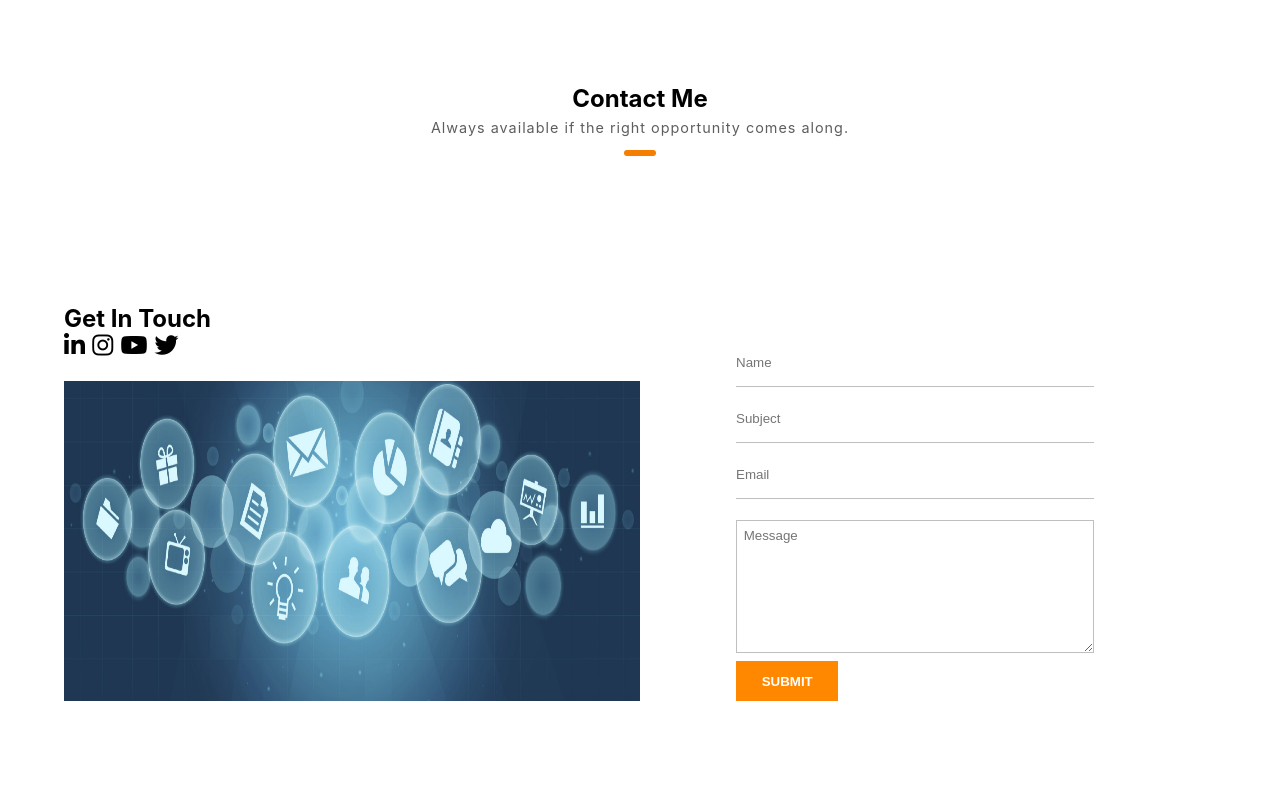
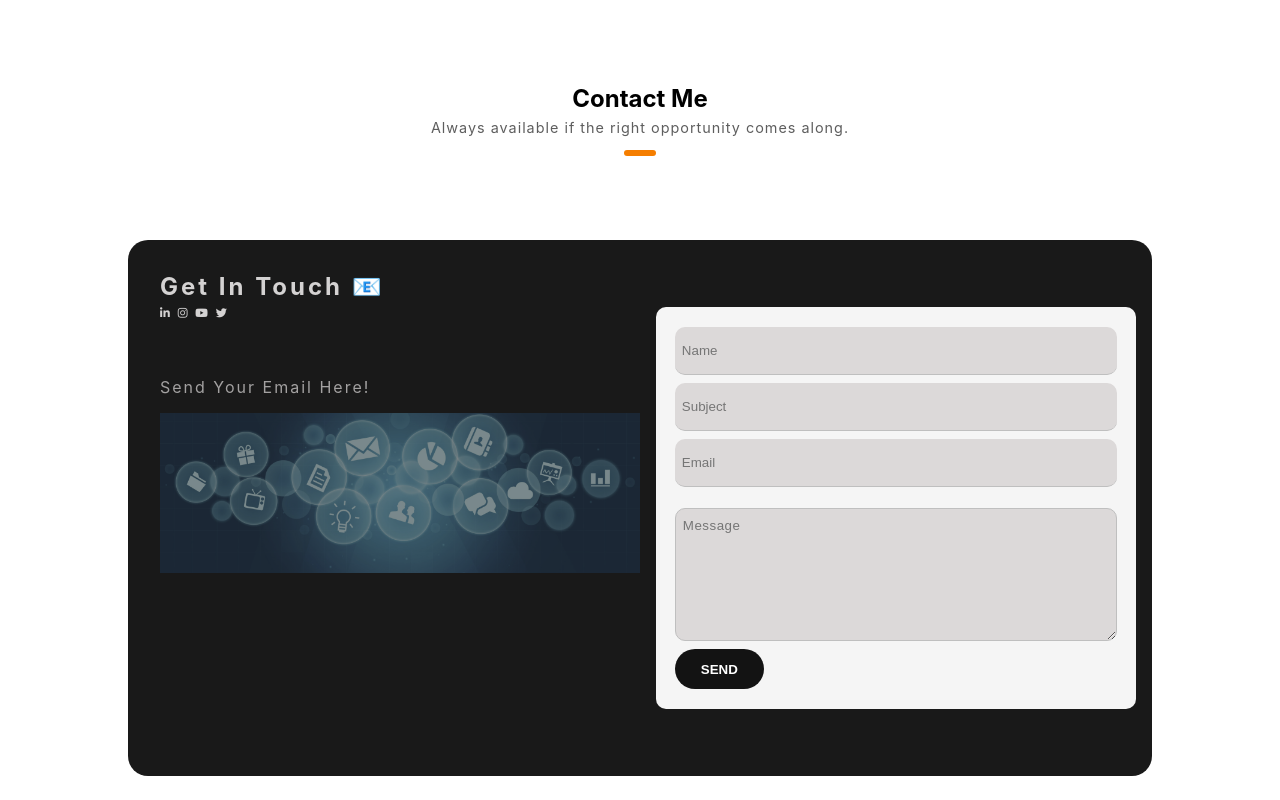
Before and after one commit to amrutapalo/amrutapalo, a React (Create React App) app: page / in a window 1280 px wide. Shown: the part 1600-2400 px from the top of the page. Built offline with nearby package versions, Linux system fonts and the light colour scheme; some icons are missing.

Commit message:
contact styles

```diff
--- a/src/Containers/ContactMe/Contact.css
+++ b/src/Containers/ContactMe/Contact.css
@@ -9,13 +9,39 @@
   display: flex;
   flex-direction: row;
   flex: 1;
-  width: 100%;
-  height: 80%;
+  width: 80%;
+  height: 70%;
+  background-color: rgb(25, 25, 25);
+  margin: 1.5em;
+  border-radius: 20px;
+  padding: 1em;
+  margin-top: 0;
 }
 
 .contact-left {
   flex: 1;
-  padding: 4em;
+  padding: 1em;
+  color: white;
+  position: relative;
+}
+.contact-left-primary-text {
+  letter-spacing: 3px;
+  color: rgb(212, 210, 210);
+}
+.contact-text {
+  letter-spacing: 2px;
+  color: rgb(163, 161, 161);
+  margin-bottom: 1em;
+}
+
+.contact-left .social-media-icons {
+  margin-bottom: 3em;
+}
+
+.contact-image img {
+  height: 10em;
+  width: 100%;
+  opacity: 0.5;
 }
 
 .contact-right {
@@ -34,44 +60,49 @@
   width: 100%;
 }
 
-.contact-image img {
-  height: 20em;
-  width: 100%;
-}
-
-.contact-right form{
-  padding: 2em;
+.contact-right form {
+  background-color: rgb(245, 245, 245);
+  padding: 1.2em;
+  border-radius: 10px;
 }
 .contact-right form input,
-.contact-right form textarea
-{
-  width: 70%;
+.contact-right form textarea {
+  width: 100%;
   height: 3.6em;
   margin-bottom: 0.6em;
   border: none;
   border-bottom: 1px solid rgb(191, 191, 191);
+  background-color: rgb(220, 217, 217);
+  border-radius: 10px;
+  padding: 0.2em;
+  padding-left: 0.5em;
 }
 
-.contact-right form textarea{
+.contact-right form textarea {
   border: 1px solid rgb(191, 191, 191);
   margin-top: 1em;
   height: 10em;
-  padding: 0.5em 0 0 0.5em;
-  font-family:Arial, Helvetica, sans-serif;
+  padding: 0.7em 0 0 0.5em;
+  font-family: Arial, Helvetica, sans-serif;
+  letter-spacing: 0.5px;
 }
 
-.contact-right form button{
+.contact-right form button {
   width: 20%;
   height: 40px;
   color: white;
   font-weight: 800;
+  background-color: rgb(19, 19, 19);
+  border: none;
+  border-radius: 20px;
+}
+.contact-right form button:hover {
+  color: white;
   background-color: rgb(255, 136, 0);
-  border: none;
 }
 
 .contact-right form input:focus,
-.contact-right form textarea:focus
-{
-  border-bottom: 2px solid rgb(255, 136, 0);
+.contact-right form textarea:focus {
+  border-bottom: 2px solid rgb(235, 175, 119);
   outline: none;
 }
--- a/src/Containers/ContactMe/Contact.js
+++ b/src/Containers/ContactMe/Contact.js
@@ -20,7 +20,7 @@ const Contact = () => {
       <div className="contact-content">
         <div className="contact-left">
           <div className="contact-left-title">
-            <h2 className="contact-left-primary-text">Get In Touch</h2>
+            <h2 className="contact-left-primary-text">Get In Touch 📧</h2>
           </div>
           <div className="social-media-icons">
             <a href="https://www.linkedin.com/in/amruta-palo-7135b0171">
@@ -36,6 +36,7 @@ const Contact = () => {
               <i class="fa-brands fa-twitter"></i>
             </a>
           </div>
+          <div className="contact-text">Send Your Email Here!</div>
           <div className="contact-image">
             <img src={contactImage} alt="Contact Image" />
           </div>
@@ -57,7 +58,7 @@ const Contact = () => {
               )} */}
             <textarea placeholder="Message" name="message" />
             <button type="submit" className="button">
-              SUBMIT
+              SEND
             </button>
             {/* {didSubmit ? <p>Thankyou!</p> : ""} */}
           </form>
--- a/src/Containers/Home/Home.css
+++ b/src/Containers/Home/Home.css
@@ -19,7 +19,7 @@
 }
 
 .profile-home-container {
-  background-color: rgb(20, 20, 20);
+  background-color: rgb(25, 25, 25);
   color: white;
   background-image: url('/Users/amrutapalo/Desktop/amrutapalo/src/Containers/Footer/assets/shape-bg.png');
   background-repeat: no-repeat;
@@ -28,16 +28,17 @@
 }
 
 .social-media-icons i{
-  margin-right: 0.3em;
-  font-size: 1.5em;
-  color: black;
+  margin-right: 0.7em;
+  font-size: 0.7em;
   margin-bottom: 1em;
+  color: rgb(212, 210, 210);
 }
 
 .profile-home-container .social-media-icons i {
-  color: white;
   margin-right: 0.5em;
   margin-bottom: 0;
+  font-size: 1.5em;
+  color: rgb(230, 227, 227);
 }
 
 .profile-home-container .profile-left div {
@@ -109,7 +110,7 @@
 
 .download-resume-btn {
     padding: 1em;
-    width: 160px;
+    width: max-content;
     background-color: var(--orange);
     border: none;
     color: white;
--- a/src/Containers/Home/Home.js
+++ b/src/Containers/Home/Home.js
@@ -40,7 +40,7 @@ const Home = () => {
           </ul>
         </div>
         <div className="profile-description">
-          I develop experiences that makes lives easier through Web.
+          I develop experiences to make lives easier through Web.
         </div>
         <div className="profile-actions">
           <a href={Resume} download="Resume-AMRUTA-PALO" target="_blank">
```
